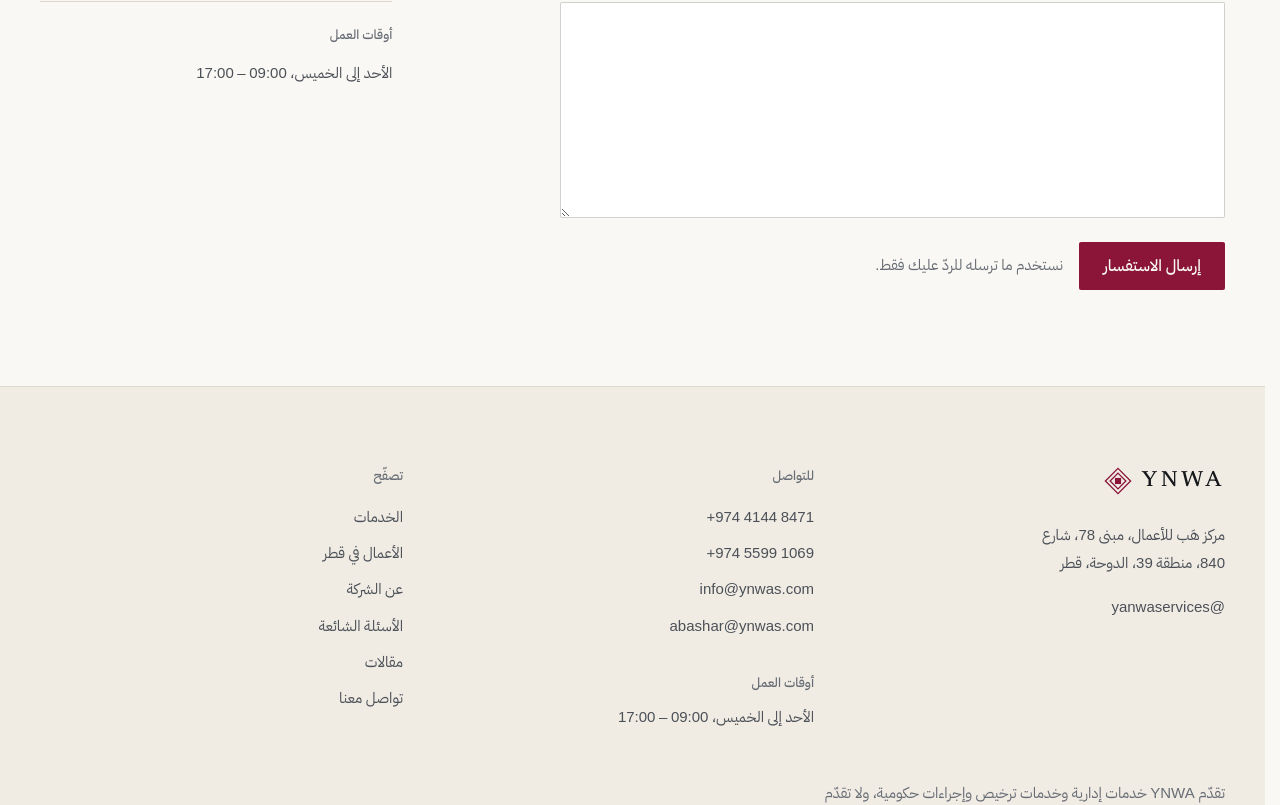
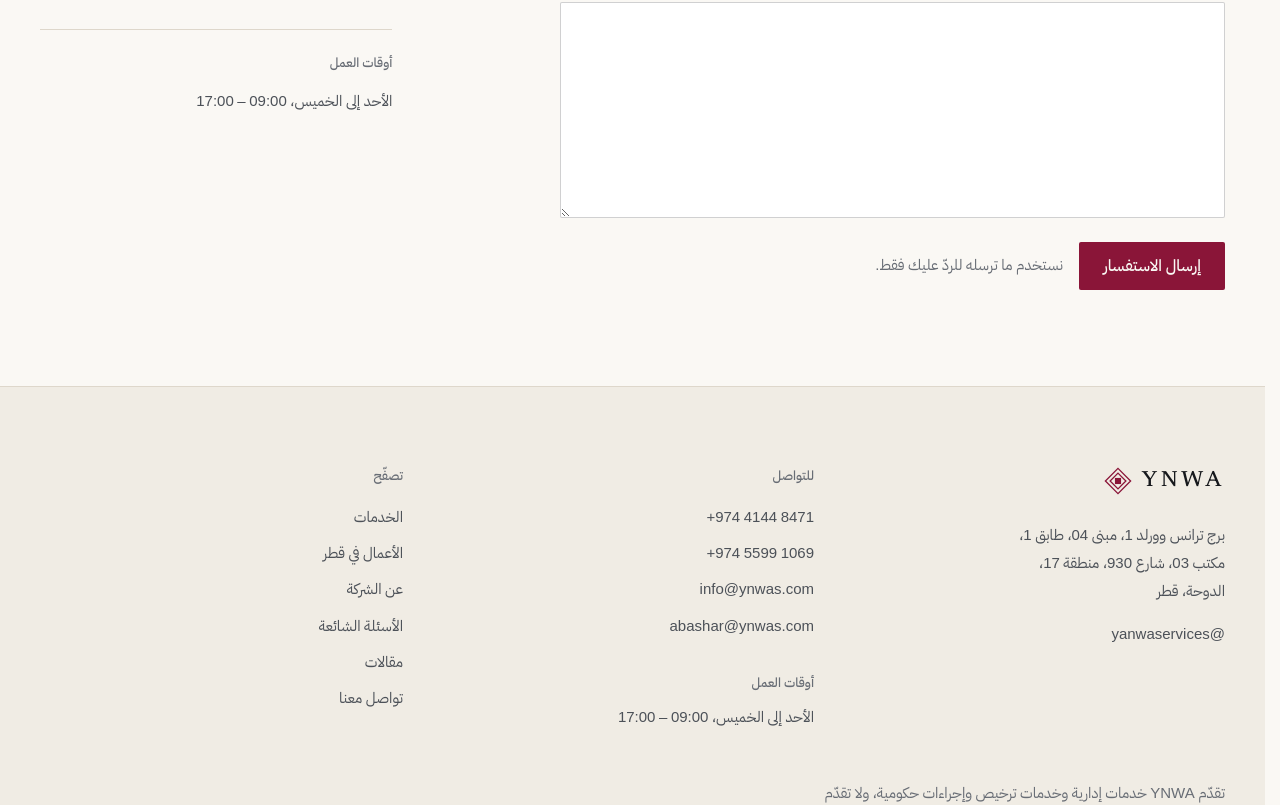
Before and after one commit to altyebv/ynwa, a Next.js app: page /ar/contact in a window 1280 px wide. Shown: the part 1246-2051 px from the top of the page. Built offline with nearby package versions, Linux system fonts and the light colour scheme; no server answers.

Commit message:
info updates

```diff
--- a/src/app/[locale]/page.tsx
+++ b/src/app/[locale]/page.tsx
@@ -5,6 +5,7 @@ import { ButtonLink } from '@/components/ui/Button';
 import { Chevron } from '@/components/ui/Chevron';
 import { StatusMarker } from '@/components/dev/StatusMarker';
 import { ClosingCta } from '@/components/layout/ClosingCta';
+import { HeroVideo } from '@/components/layout/HeroVideo';
 import { serviceCategories } from '@/content/navigation';
 import { Link } from '@/i18n/navigation';
 import { publishableOnly } from '@/content/types';
@@ -44,10 +45,23 @@ function Home({ locale }: { locale: Locale }) {
 
   return (
     <>
-      {/* ---- hero ------------------------------------------------------- */}
+      {/* ---- hero -------------------------------------------------------
+          Three layers, in paint order: the footage, the lattice across it,
+          then the type. HeroVideo decides whether there is any footage at all
+          — reduced motion, a metered connection and a refused autoplay all
+          resolve to nothing rendered — so everything below has to stand on
+          its own, and does: this is the hero it was before the video existed.
+
+          The padding below is the hero's own, for a hero with no video in it.
+          The extra 320px the band needs to clear the buttons is added by
+          `hero-copy` in globals.css, and only for a visitor who is actually
+          getting footage — it is keyed off an attribute the pre-paint script
+          sets, so the space is right in the first frame rather than appearing
+          a moment after hydration. ---------------------------------------- */}
       <section className="relative overflow-hidden border-b border-edge">
+        <HeroVideo />
         <div className="lattice" aria-hidden="true" />
-        <Container className="relative py-24 md:py-32 lg:py-40">
+        <Container className="hero-copy relative py-24 md:py-32 lg:py-40">
           <p className="type-eyebrow text-detail-text">{t('eyebrow')}</p>
           <h1 className="mt-6 max-w-[18ch] type-display-1">{t('headline')}</h1>
           <p className="mt-7 max-w-[54ch] type-lede">{t('lede')}</p>
--- a/src/components/layout/Footer.tsx
+++ b/src/components/layout/Footer.tsx
@@ -23,9 +23,14 @@ export function Footer() {
         <div className="grid gap-12 md:grid-cols-12">
           <div className="md:col-span-4">
             <Logo />
-            <p className="mt-4 max-w-[30ch] type-small text-fg-60">
+            <a
+              href={company.address.mapUrl}
+              rel="noreferrer noopener"
+              target="_blank"
+              className="mt-4 block max-w-[30ch] type-small text-fg-60 transition-colors duration-200 hover:text-fg"
+            >
               {formatAddress(locale)}
-            </p>
+            </a>
             {instagram && (
               <a
                 href={instagram.value}
--- a/src/content/company.ts
+++ b/src/content/company.ts
@@ -21,10 +21,13 @@ interface CompanyRecord {
     zone: string;
     street: string;
     building: string;
+    floor: string;
+    office: string;
     place: L;
     city: L;
     country: L;
     countryCode: string;
+    mapUrl: string;
     status: Status;
   };
   hours: { opens: string; closes: string; days: string[]; status: Status };
@@ -44,13 +47,16 @@ export const company: CompanyRecord = {
   domain: 'ynwas.com',
 
   address: {
-    zone: '39',
-    street: '840',
-    building: '78',
-    place: { en: 'HUB Business Center', ar: 'مركز هَب للأعمال' },
+    zone: '17',
+    street: '930',
+    building: '04',
+    floor: '1',
+    office: '03',
+    place: { en: 'Transworld Tower 1', ar: 'برج ترانس وورلد 1' },
     city: { en: 'Doha', ar: 'الدوحة' },
     country: { en: 'Qatar', ar: 'قطر' },
     countryCode: 'QA',
+    mapUrl: 'https://www.google.com/maps?q=25.28667640686035,51.54713439941406&z=17&hl=en',
     status: 'derived',
   },
 
@@ -117,8 +123,8 @@ export const company: CompanyRecord = {
 export function formatAddress(locale: 'en' | 'ar'): string {
   const a = company.address;
   return locale === 'ar'
-    ? `${a.place.ar}، مبنى ${a.building}، شارع ${a.street}، منطقة ${a.zone}، ${a.city.ar}، ${a.country.ar}`
-    : `${a.place.en}, Building ${a.building}, Street ${a.street}, Zone ${a.zone}, ${a.city.en}, ${a.country.en}`;
+    ? `${a.place.ar}، مبنى ${a.building}، طابق ${a.floor}، مكتب ${a.office}، شارع ${a.street}، منطقة ${a.zone}، ${a.city.ar}، ${a.country.ar}`
+    : `${a.place.en}, Zone ${a.zone}, Street ${a.street}, Building ${a.building}, Floor ${a.floor}, Office No ${a.office}, ${a.city.en}, ${a.country.en}`;
 }
 
 export function channel(kind: ContactChannel['kind']): ContactChannel | undefined {
```
